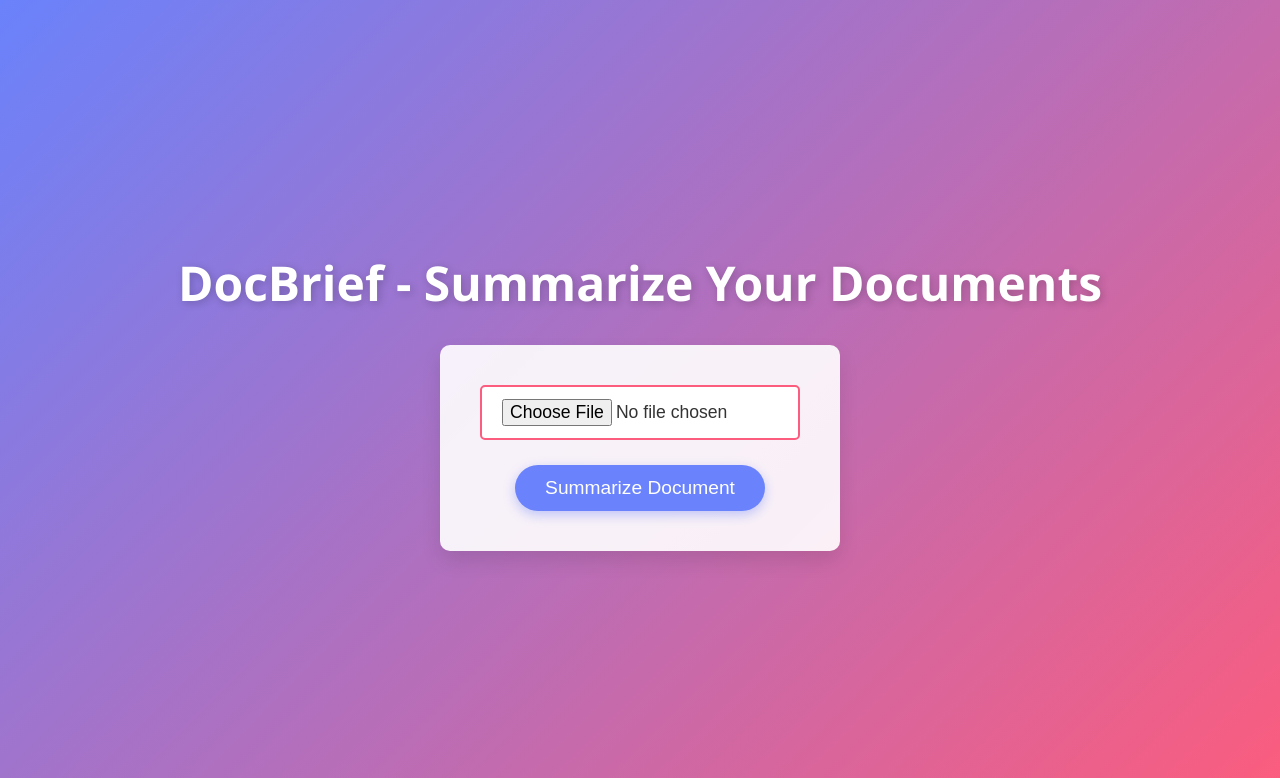
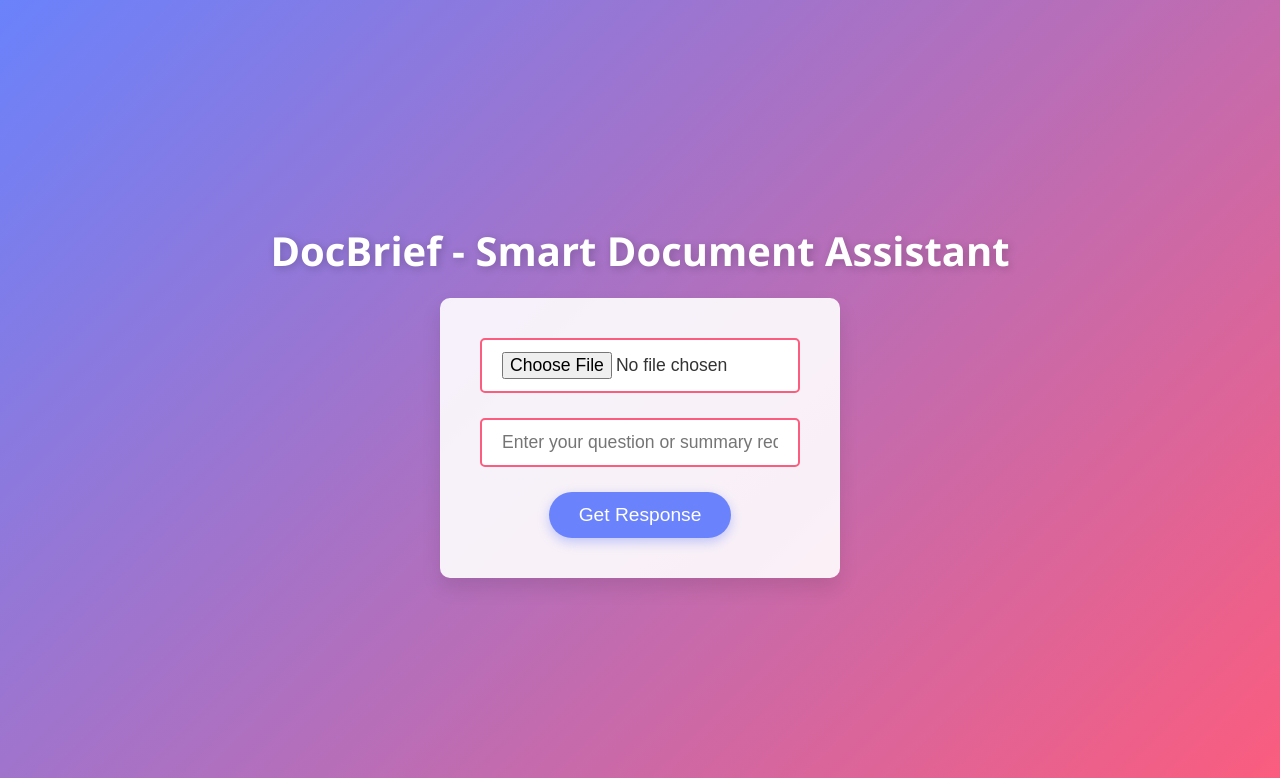
Before and after one commit to ayoubboulidam/DocBrief, a Flask app: page / in a window 1280 px wide. Shown: the top 778 px of the page. Run offline with Flask 3, Linux system fonts and the light colour scheme.

Commit message:
Smart Document Assistant

```diff
--- a/app.py
+++ b/app.py
@@ -1,8 +1,9 @@
 import os
+import tempfile
 from dotenv import load_dotenv
 from flask import Flask, request, render_template, jsonify
 from services.document_processing import process_pdf
-from services.summary_generation import get_summary
+from services.summary_generation import get_answer_or_summary
 
 # Load environment variables from .env file
 load_dotenv()
@@ -28,16 +29,18 @@ def upload_file():
     if file.filename == '':
         return jsonify({"error": "No selected file"}), 400
 
+    # Get the query from the request (user input required)
+    query = request.form["query"]
+
     try:
         # Process the uploaded PDF and create the vector store
         vectorstore = process_pdf(file)
 
-        # Query the vector store for a document summary
-        query = "Give me the gist of the document in 3 sentences."
-        summary = get_summary(query, vectorstore)
+        # Use the user-provided query to generate the response
+        response = get_answer_or_summary(query, vectorstore)
 
-        # Return the summary as a JSON response
-        return jsonify({"summary": summary})
+        # Return the response as a JSON object
+        return jsonify({"response": response})
 
     except Exception as e:
         # Handle any errors and return them in the response
--- a/templates/index.html
+++ b/templates/index.html
@@ -3,7 +3,7 @@
 <head>
     <meta charset="UTF-8">
     <meta name="viewport" content="width=device-width, initial-scale=1.0">
-    <title>DocBrief - Smart Document Summarizer</title>
+    <title>DocBrief - Smart Document Assistant</title>
     <style>
         * {
             margin: 0;
@@ -25,9 +25,9 @@
         }
 
         h1 {
-            font-size: 3rem;
+            font-size: 2.5rem;
             font-weight: bold;
-            margin-bottom: 30px;
+            margin-bottom: 20px;
             text-shadow: 2px 2px 8px rgba(0, 0, 0, 0.2);
         }
 
@@ -52,7 +52,7 @@
             }
         }
 
-        input[type="file"] {
+        input[type="file"], input[type="text"] {
             font-size: 1.1rem;
             padding: 12px 20px;
             border-radius: 5px;
@@ -64,7 +64,7 @@
             transition: all 0.3s ease;
         }
 
-        input[type="file"]:hover {
+        input[type="file"]:hover, input[type="text"]:hover {
             border-color: #6a82fb;
             box-shadow: 0 0 10px rgba(106, 130, 251, 0.5);
         }
@@ -99,6 +99,9 @@
             line-height: 1.6;
             min-height: 150px;
             word-wrap: break-word;
+            overflow-wrap: break-word;
+            max-height: 400px; /* Limits maximum height */
+            overflow-y: auto; /* Adds scroll if content exceeds max-height */
             animation: slideIn 1s ease-out;
         }
 
@@ -125,19 +128,19 @@
         .loading.show {
             display: block;
         }
-
     </style>
 </head>
 <body>
-    <h1>DocBrief - Summarize Your Documents</h1>
+    <h1>DocBrief - Smart Document Assistant</h1>
     <form onsubmit="uploadAndSummarize(event)">
         <input type="file" name="file" id="file" required>
-        <button type="submit">Summarize Document</button>
+        <input type="text" name="query" id="query" placeholder="Enter your question or summary request (e.g., 'Summarize in 3 sentences')" required>
+        <button type="submit">Get Response</button>
     </form>
 
     <div id="summary" style="display:none;">
-        <h2>Summary:</h2>
-        <p id="summaryText">Your summary will appear here after uploading the document.</p>
+        <h2>Response:</h2>
+        <p id="summaryText">Your answer or summary will appear here after uploading the document.</p>
     </div>
 
     <div class="loading" id="loading">
@@ -148,6 +151,7 @@
         async function uploadAndSummarize(event) {
             event.preventDefault();  // Prevent form submission from refreshing the page
             const fileInput = document.querySelector('input[type="file"]');
+            const queryInput = document.querySelector('input[type="text"]');
             const loadingIndicator = document.getElementById('loading');
             const summaryBox = document.getElementById('summary');
             const summaryText = document.getElementById('summaryText');
@@ -158,6 +162,7 @@
 
             const formData = new FormData();
             formData.append("file", fileInput.files[0]);
+            formData.append("query", queryInput.value);  // Append the user query
 
             try {
                 const response = await fetch("/upload", {
@@ -168,15 +173,15 @@
                 const result = await response.json();
 
                 loadingIndicator.classList.remove('show');
-                if (result.summary) {
+                if (result.response) {
                     summaryBox.style.display = 'block';
-                    summaryText.innerText = result.summary;
+                    summaryText.innerText = result.response;
                 } else if (result.error) {
                     summaryText.innerText = "Error: " + result.error;
                 }
             } catch (error) {
                 loadingIndicator.classList.remove('show');
-                summaryText.innerText = "An error occurred while summarizing the document.";
+                summaryText.innerText = "An error occurred while processing the document.";
             }
         }
     </script>
```
Also changed, not shown: services/summary_generation.py (+5 -6 lines).
